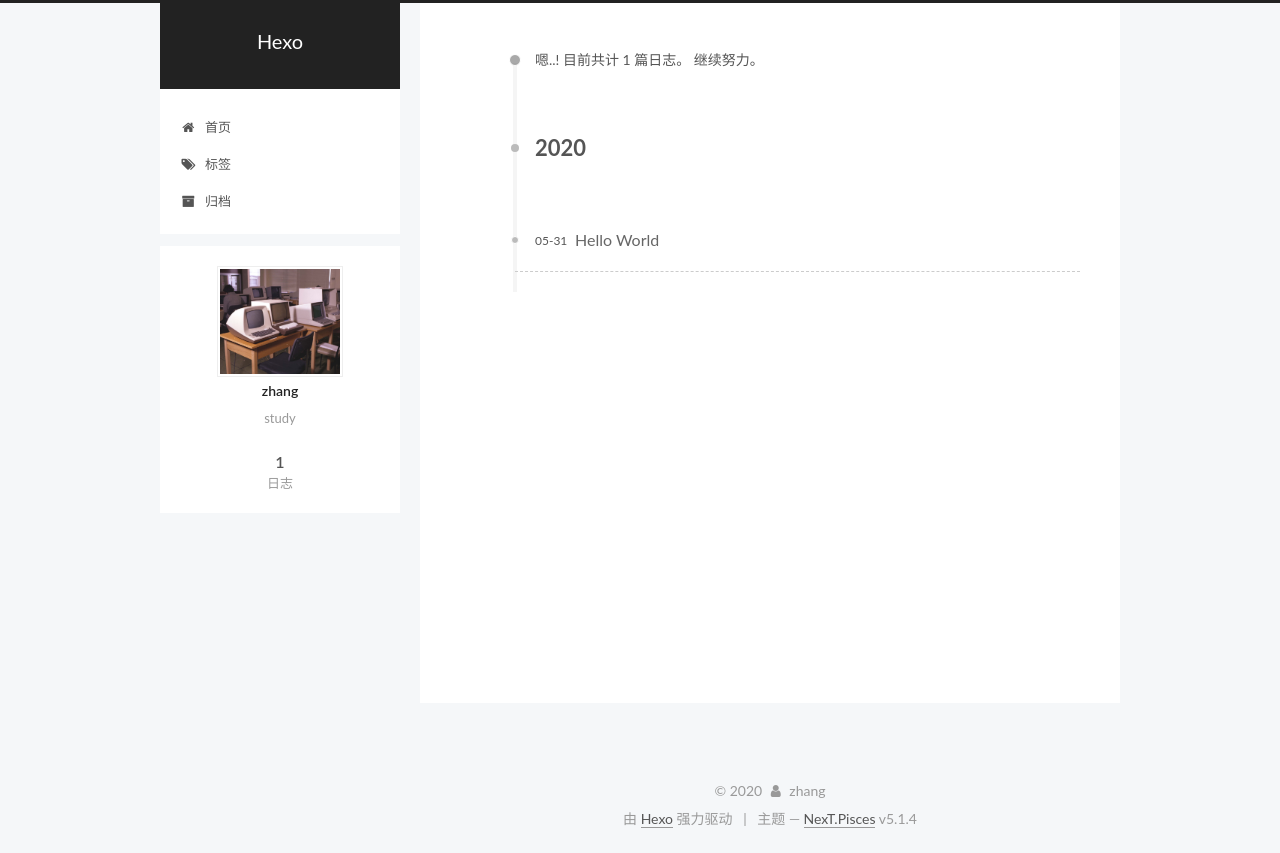
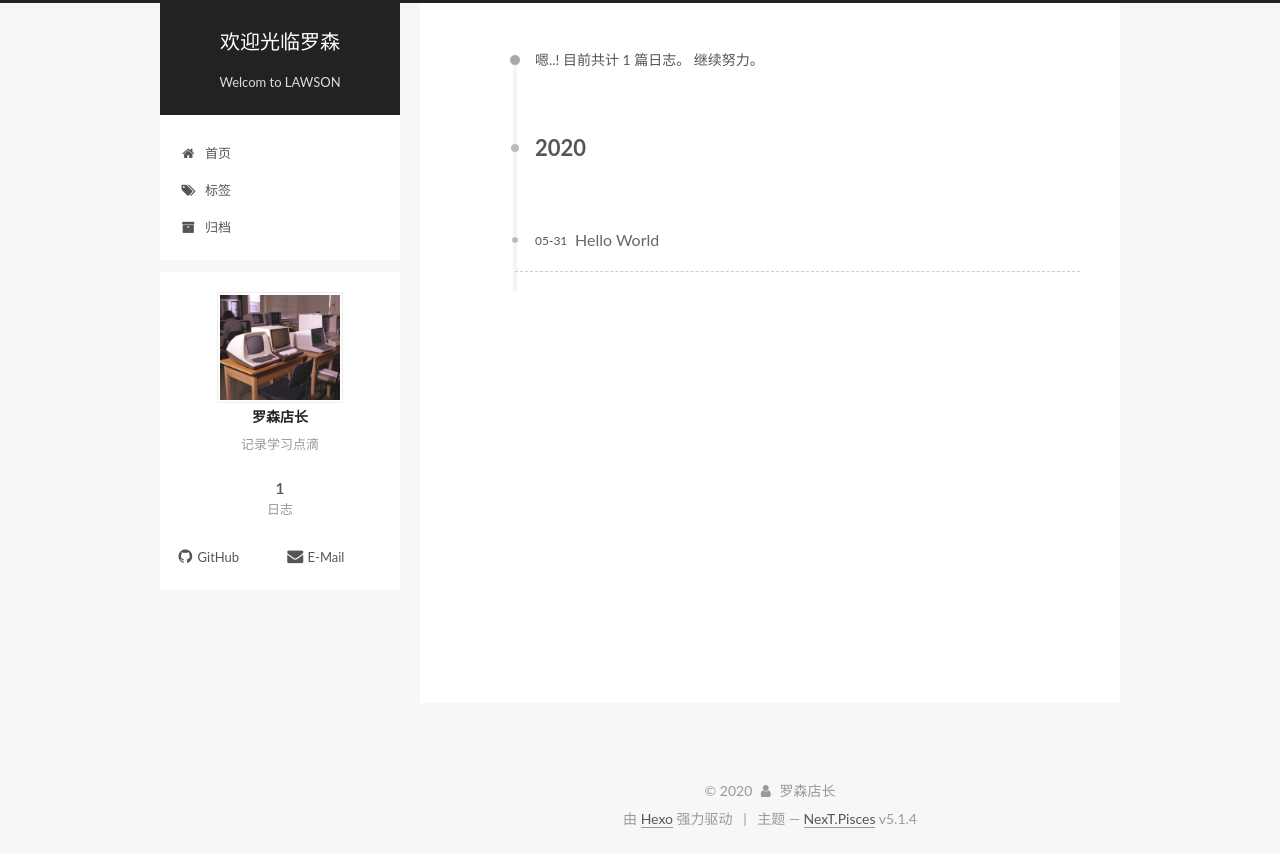
Before and after one commit to starkmage/starkmage.github.io, a plain HTML site: page archives/index.html in a window 1280 px wide. Drawn offline with Linux system fonts and the light colour scheme.

Commit message:
Site updated: 2020-05-31 12:50:23

```diff
--- a/archives/index.html
+++ b/archives/index.html
@@ -79,13 +79,13 @@
 
 
 
-<meta name="description" content="study">
+<meta name="description" content="记录学习点滴">
 <meta property="og:type" content="website">
-<meta property="og:title" content="Hexo">
+<meta property="og:title" content="欢迎光临罗森">
 <meta property="og:url" content="http://yoursite.com/archives/index.html">
-<meta property="og:site_name" content="Hexo">
-<meta property="og:description" content="study">
-<meta property="article:author" content="zhang">
+<meta property="og:site_name" content="欢迎光临罗森">
+<meta property="og:description" content="记录学习点滴">
+<meta property="article:author" content="罗森店长">
 <meta name="twitter:card" content="summary">
 
 
@@ -122,7 +122,7 @@
 
 
 
-  <title>归档 | Hexo</title>
+  <title>归档 | 欢迎光临罗森</title>
 
 
 
@@ -152,12 +152,12 @@
     <div class="custom-logo-site-title">
       <a href="/"  class="brand" rel="start">
         <span class="logo-line-before"><i></i></span>
-        <span class="site-title">Hexo</span>
+        <span class="site-title">欢迎光临罗森</span>
         <span class="logo-line-after"><i></i></span>
       </a>
     </div>
 
-        <p class="site-subtitle"></p>
+        <p class="site-subtitle">Welcom to LAWSON</p>
 
   </div>
 
@@ -178,7 +178,7 @@
 
 
         <li class="menu-item menu-item-home">
-          <a href="/%20" rel="section">
+          <a href="/" rel="section">
 
               <i class="menu-item-icon fa fa-fw fa-home"></i> <br />
 
@@ -188,7 +188,7 @@
 
 
         <li class="menu-item menu-item-tags">
-          <a href="/tags/%20" rel="section">
+          <a href="/tags/" rel="section">
 
               <i class="menu-item-icon fa fa-fw fa-tags"></i> <br />
 
@@ -198,7 +198,7 @@
 
 
         <li class="menu-item menu-item-archives">
-          <a href="/archives/%20" rel="section">
+          <a href="/archives/" rel="section">
 
               <i class="menu-item-icon fa fa-fw fa-archive"></i> <br />
 
@@ -327,10 +327,10 @@
 
               <img class="site-author-image" itemprop="image"
                 src="/uploads/avatar.png"
-                alt="zhang" />
+                alt="罗森店长" />
 
-              <p class="site-author-name" itemprop="name">zhang</p>
-              <p class="site-description motion-element" itemprop="description">study</p>
+              <p class="site-author-name" itemprop="name">罗森店长</p>
+              <p class="site-description motion-element" itemprop="description">记录学习点滴</p>
           </div>
 
           <nav class="site-state motion-element">
@@ -338,7 +338,7 @@
 
               <div class="site-state-item site-state-posts">
 
-                <a href="/archives/%20%7C%7C%20archive">
+                <a href="/archives/%7C%7C%20archive">
 
                   <span class="site-state-item-count">1</span>
                   <span class="site-state-item-name">日志</span>
@@ -354,6 +354,22 @@
 
 
 
+
+            <div class="links-of-author motion-element">
+
+                  <span class="links-of-author-item">
+                    <a href="https://github.com/starkmage" target="_blank" title="GitHub">
+
+                        <i class="fa fa-fw fa-github"></i>GitHub</a>
+                  </span>
+
+                  <span class="links-of-author-item">
+                    <a href="mailto:zhang_shengjie@qq.com" target="_blank" title="E-Mail">
+
+                        <i class="fa fa-fw fa-envelope"></i>E-Mail</a>
+                  </span>
+
+            </div>
 
 
 
@@ -385,7 +401,7 @@
   <span class="with-love">
     <i class="fa fa-user"></i>
   </span>
-  <span class="author" itemprop="copyrightHolder">zhang</span>
+  <span class="author" itemprop="copyrightHolder">罗森店长</span>
 
 
 </div>
--- a/css/main.css
+++ b/css/main.css
@@ -1823,7 +1823,7 @@ pre .javascript .function {
   width: 4px;
   height: 4px;
   border-radius: 50%;
-  background: #abfa0e;
+  background: #b50aa1;
 }
 .links-of-blogroll {
   font-size: 13px;
```
Also changed, not shown: 2020/05/31/hello-world/index.html (+31 -15 lines), archives/2020/05/index.html (+32 -16 lines), archives/2020/index.html (+32 -16 lines), index.html (+34 -18 lines).
